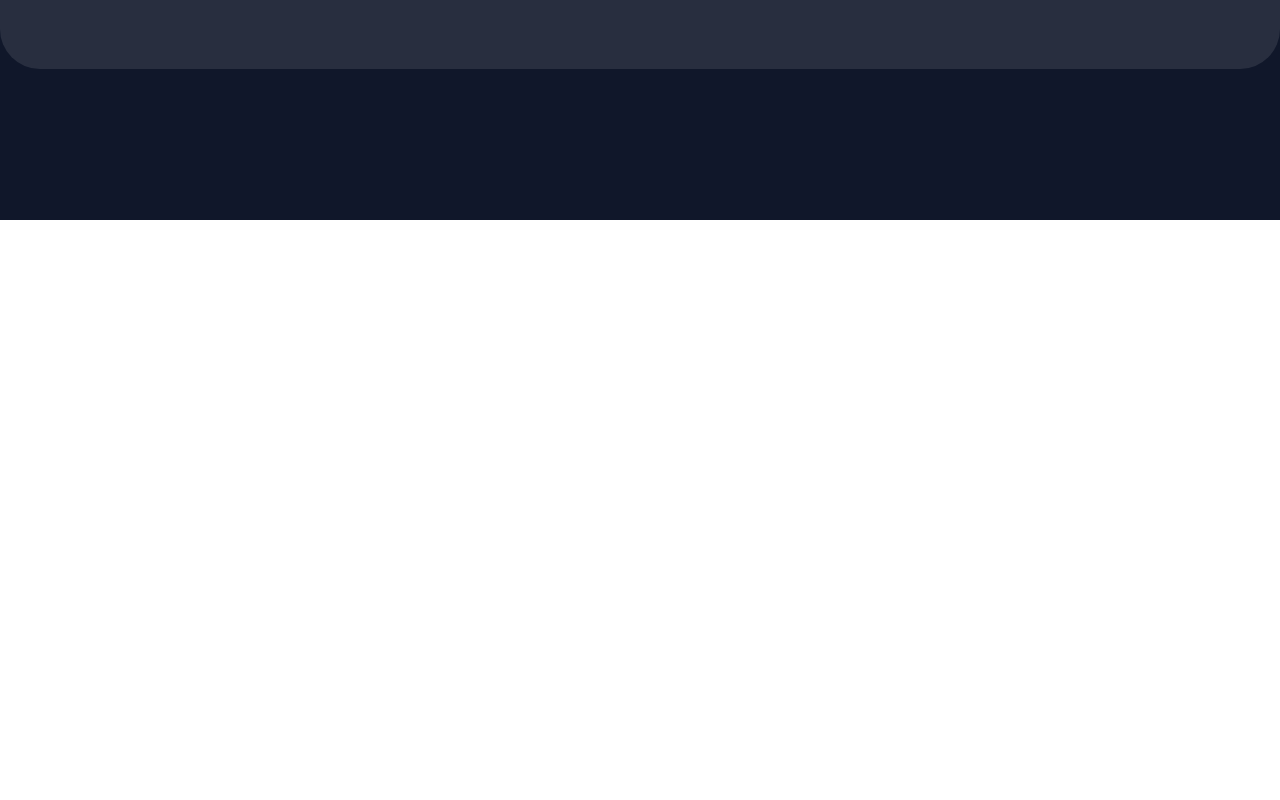
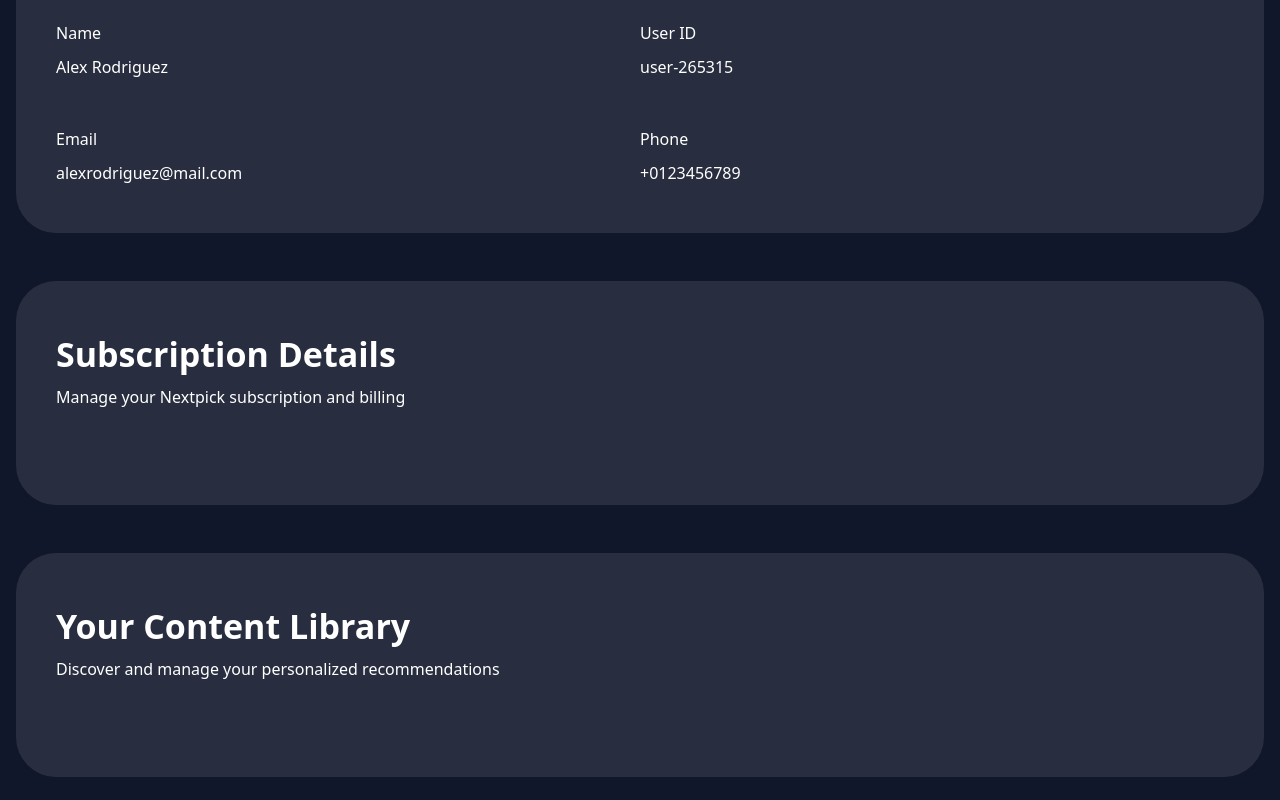
Before and after one commit to jubayerkhan/nextpic, a Next.js app: page /profile in a window 1280 px wide. Shown: the part 580-1380 px from the top of the page. Before the commit the page ends 800 px from the top, so only its background shows below. Built offline with nearby package versions, Linux system fonts and the light colour scheme.

Commit message:
profile page

```diff
--- a/app/components/Filter.jsx
+++ b/app/components/Filter.jsx
@@ -97,7 +97,7 @@ export default function Filter() {
                 </div>
             </div>
             {/* btn div */}
-            <div className='md:pt-12 pt-4 md:pb-[72px] pb-4 flex justify-center md:gap-6 gap-3'>
+            <div className='filter_btn_div_flex'>
                 {/* filter_btn_inactive */}
                 <button className='filter_btn filter_random_btn_active'>
                     <Image
--- a/app/globals.css
+++ b/app/globals.css
@@ -159,6 +159,9 @@
   }
   .filter_get_btn_active {
     @apply bg-gradient-to-r from-[#FF4F6D] to-[#6C3DF0] transition-colors;
+  }
+  .filter_btn_div_flex {
+    @apply md:pt-12 pt-4 md:pb-[72px] pb-4 flex justify-center md:gap-6 gap-3;
   }
 
   .result_text_right {
@@ -602,7 +605,7 @@
     @apply flex gap-[5px] items-center text-[#00DDA9];
   }
   .profile_page_section_container {
-    @apply bg-white/10 rounded-[40px] py-12 px-10 max-w-[1516px] mx-auto text-white;
+    @apply bg-white/10 rounded-[40px] py-12 px-10 max-w-[1516px] 2xl:mx-auto text-white mx-4 mb-12;
   }
   .profile_page_section_heading {
     @apply text-[34px] font-semibold pb-[5px];
--- a/app/profile/page.js
+++ b/app/profile/page.js
@@ -12,7 +12,7 @@ import Link from 'next/link';
 
 export default function Home() {
     return (
-        <div className="md:pb-20 pb-10 h-screen">
+        <div className="md:pb-20 pb-10">
             {/* navbar */}
             <div className='navbar_div'>
                 <Link href="/"><Image src={logo} alt='logo' /></Link>
@@ -82,6 +82,39 @@ export default function Home() {
             <div className='profile_page_section_container'>
                 <h2 className='profile_page_section_heading'>Profile Details</h2>
                 <h2 className='profile_page_section_subheading'>Manage your personal information</h2>
+                <div className='grid grid-cols-2 gap-y-12'>
+                    <div>
+                        <p className='pb-2.5'>Name</p>
+                        <p>Alex Rodriguez</p>
+                    </div>
+                    <div>
+                        <p className='pb-2.5'>User ID</p>
+                        <p>user-265315</p>
+                    </div>
+                    <div>
+                        <p className='pb-2.5'>Email</p>
+                        <p>alexrodriguez@mail.com</p>
+                    </div>
+                    <div>
+                        <p className='pb-2.5'>Phone</p>
+                        <p>+0123456789</p>
+                    </div>
+                </div>
+            </div>
+            {/* profile details section */}
+            <div className='profile_page_section_container'>
+                <h2 className='profile_page_section_heading'>Subscription Details</h2>
+                <h2 className='profile_page_section_subheading'>Manage your Nextpick subscription and billing</h2>
+            </div>
+            {/* profile details section */}
+            <div className='profile_page_section_container'>
+                <h2 className='profile_page_section_heading'>Your Content Library</h2>
+                <h2 className='profile_page_section_subheading'>Discover and manage your personalized recommendations</h2>
+            </div>
+            {/* profile details section */}
+            <div className='profile_page_section_container'>
+                <h2 className='profile_page_section_heading'>Account Management</h2>
+                <h2 className='profile_page_section_subheading'>Manage your account settings and data</h2>
             </div>
         </div>
     );
```
